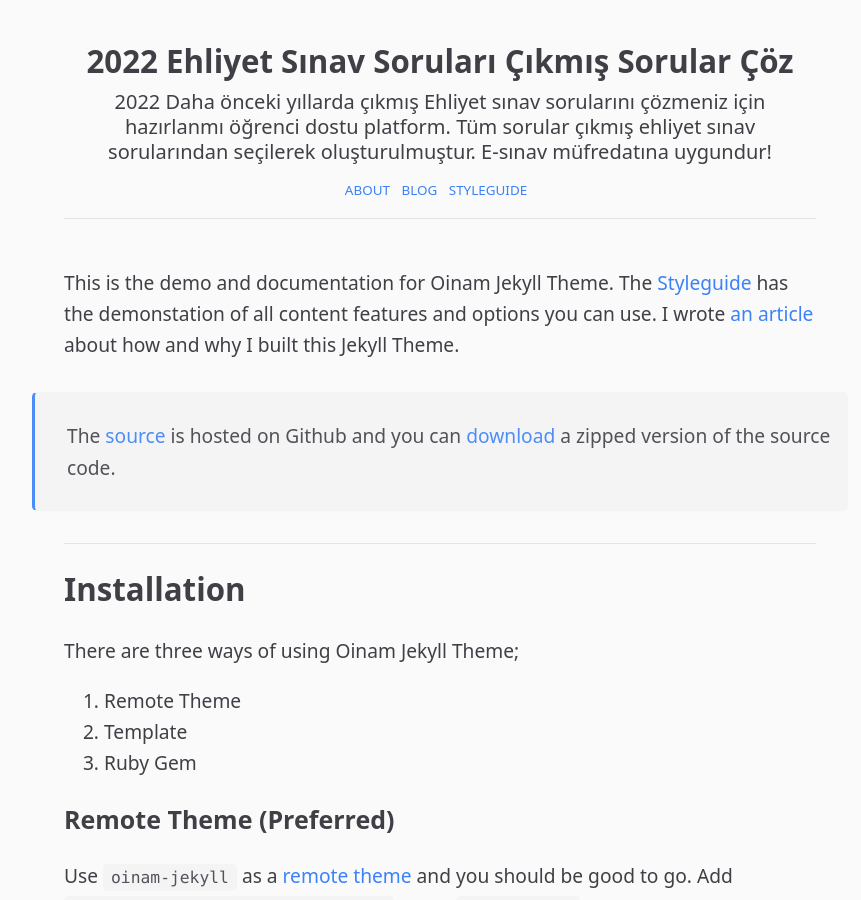
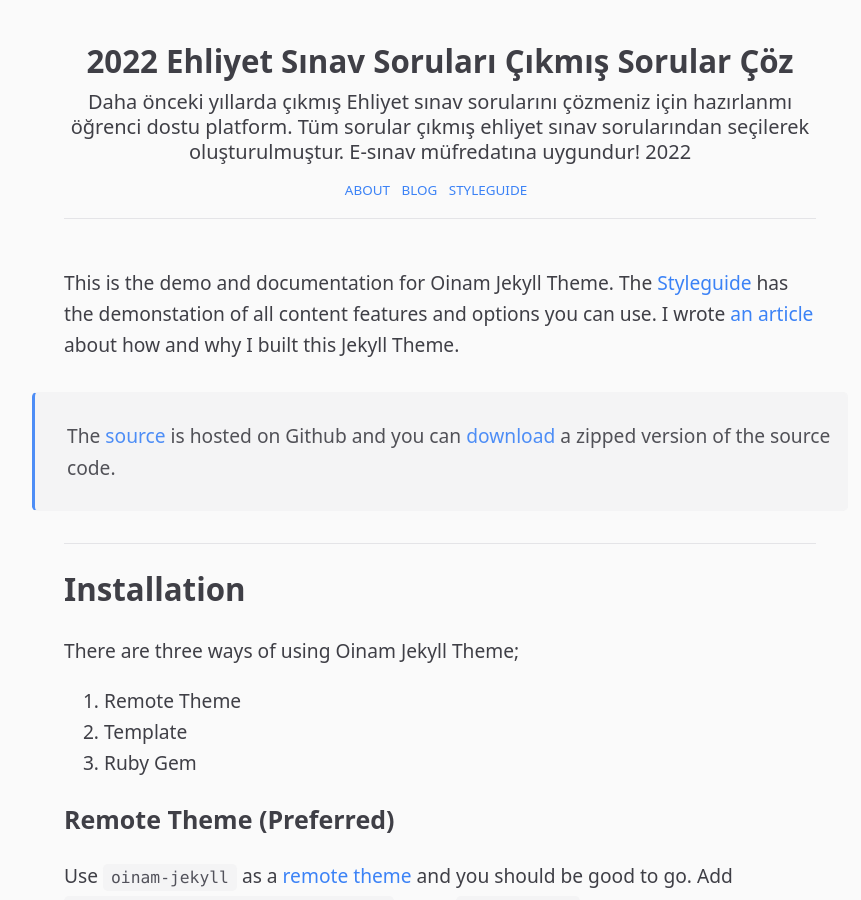
Before and after one commit to ehliyetsinav/ehliyetsinav.github.io, a Jekyll site: the page built from index.md, in a window 1280 px wide and 900 px high. Shown: the whole window, without its empty margins (200-1061 px from the left). Built offline with Jekyll 4.4.1, drawn with Linux system fonts in a browser that asks for light colours.

Commit message:
Update header.html

```diff
--- a/_includes/header.html
+++ b/_includes/header.html
@@ -1,5 +1,5 @@
 <header class="header">
   <h1><a href="{{ site.baseurl | prepend: site.url }}/"  title="{{ site.title }}"> {{ "now" | date: "%Y" }} {{ site.title }}</a></h1>
-  {% if site.description %}<h2>{{ "now" | date: "%Y" }} {{ site.description | escape }}</h2>{% endif %}
+  {% if site.description %}<h2> {{ site.description | escape }} {{ "now" | date: "%Y" }}  </h2>{% endif %}
   {% include nav.html %}
 </header>
```
